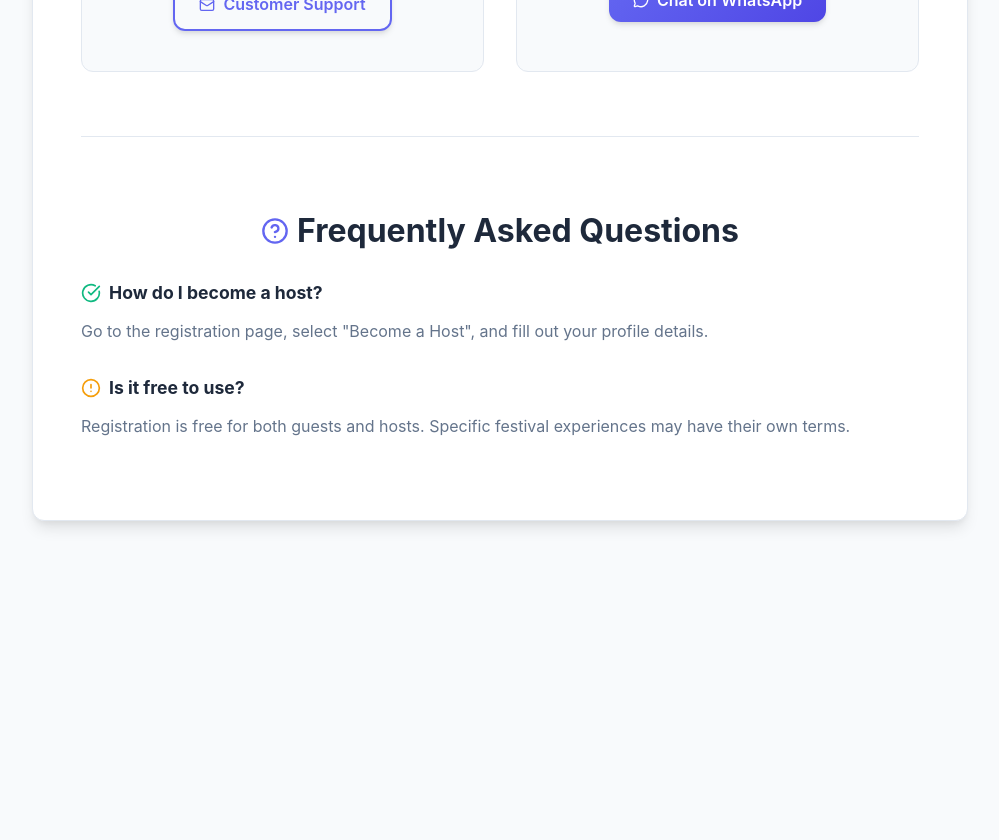
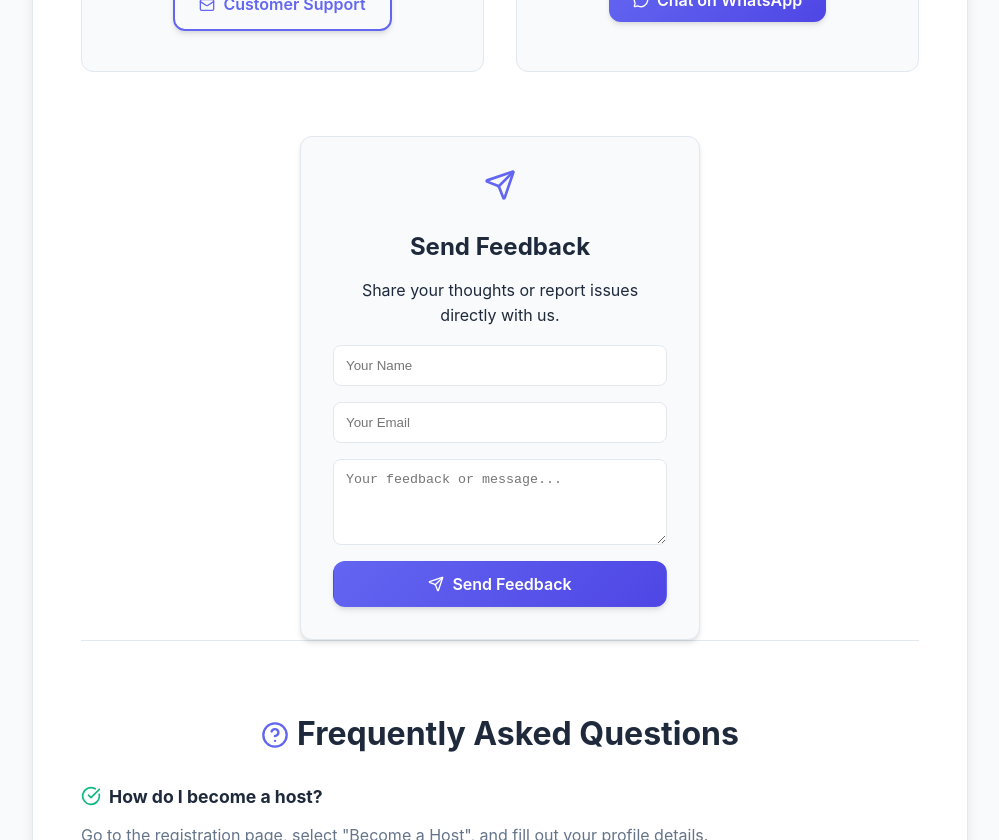
Before and after one commit to singana08/FestiveGuestWebApp, a React (Vite) app: page /help in a window 1280 px wide. Shown: the part 680-1520 px from the top of the page, without its empty margins (140-1139 px from the left). Before the commit the page ends 1265 px from the top, so only its background shows below. Built offline with nearby package versions, Linux system fonts and the light colour scheme; no server answers.

Commit message:
added few UI changes

```diff
--- a/src/App.jsx
+++ b/src/App.jsx
@@ -17,24 +17,25 @@ import Help from './pages/Help';
 import './App.css';
 
 const AppContent = () => {
+  const [menuOpen, setMenuOpen] = useState(false);
+  const [user, setUser] = useState(null);
   const [loading, setLoading] = useState(true);
-  const [menuOpen, setMenuOpen] = useState(false);
-  const [user, setUser] = useState(() => {
+
+  // Initialize user from localStorage immediately
+  useEffect(() => {
     try {
       const saved = localStorage.getItem('user');
       if (saved) {
         const userData = JSON.parse(saved);
-        // Validate user data structure - accept both role and userType
         if (userData && userData.token && userData.email && (userData.role || userData.userType)) {
-          return userData;
+          setUser(userData);
         }
       }
     } catch (e) {
       console.warn('Invalid user data in localStorage');
       localStorage.removeItem('user');
     }
-    return null;
-  });
+  }, []);
   const { unreadCount, clearUnreadCount } = useNotifications();
   const location = useLocation();
 
--- a/src/pages/Help.jsx
+++ b/src/pages/Help.jsx
@@ -1,7 +1,32 @@
-import React from 'react';
-import { Mail, MessageCircle, HelpCircle, Phone, Clock, Users, CheckCircle, AlertCircle } from 'lucide-react';
+import React, { useState } from 'react';
+import { Mail, MessageCircle, HelpCircle, Phone, Clock, Users, CheckCircle, AlertCircle, Send } from 'lucide-react';
+import api from '../utils/api';
 
 const Help = () => {
+  const [feedback, setFeedback] = useState({ name: '', email: '', message: '' });
+  const [sending, setSending] = useState(false);
+  const [sent, setSent] = useState(false);
+
+  const handleFeedbackSubmit = async (e) => {
+    e.preventDefault();
+    if (!feedback.name || !feedback.email || !feedback.message) {
+      alert('Please fill all fields');
+      return;
+    }
+
+    setSending(true);
+    try {
+      await api.post('feedback', feedback);
+      setSent(true);
+      setFeedback({ name: '', email: '', message: '' });
+      setTimeout(() => setSent(false), 3000);
+    } catch (error) {
+      console.error('Failed to send feedback:', error);
+      alert('Failed to send feedback. Please try again.');
+    } finally {
+      setSending(false);
+    }
+  };
   const handleWhatsAppClick = () => {
     // Obfuscate the number in code so it's not a single string
     const countryCode = "91";
@@ -56,6 +81,55 @@ const Help = () => {
           </div>
         </div>
 
+        <div className="feedback-section" style={{ marginTop: '3rem', display: 'flex', justifyContent: 'center' }}>
+          <div style={{ width: '100%', maxWidth: '400px', background: '#f8fafc', padding: '2rem', borderRadius: 'var(--radius)', boxShadow: 'var(--shadow)', border: '1px solid var(--border)', transition: 'all 0.3s ease', textAlign: 'center' }} onMouseEnter={(e) => { e.target.style.transform = 'translateY(-5px)'; e.target.style.borderColor = 'var(--primary)'; e.target.style.boxShadow = 'var(--shadow)'; }} onMouseLeave={(e) => { e.target.style.transform = 'translateY(0)'; e.target.style.borderColor = 'var(--border)'; e.target.style.boxShadow = 'var(--shadow)'; }}>
+            <Send size={32} className="card-icon" style={{ color: 'var(--primary)', margin: '0 auto' }} />
+            <h3 style={{ textAlign: 'center' }}>Send Feedback</h3>
+            <p style={{ textAlign: 'center' }}>Share your thoughts or report issues directly with us.</p>
+            {sent ? (
+              <div style={{ color: 'var(--success)', textAlign: 'center', padding: '1rem' }}>
+                <CheckCircle size={24} style={{ marginBottom: '0.5rem' }} />
+                <p>Feedback sent successfully!</p>
+              </div>
+            ) : (
+              <form onSubmit={handleFeedbackSubmit}>
+                <div style={{ display: 'flex', flexDirection: 'column', gap: '1rem' }}>
+                <input
+                  type="text"
+                  placeholder="Your Name"
+                  value={feedback.name}
+                  onChange={(e) => setFeedback({...feedback, name: e.target.value})}
+                  style={{ padding: '0.75rem', border: '1px solid var(--border)', borderRadius: '0.5rem', width: '100%', boxSizing: 'border-box' }}
+                />
+                <input
+                  type="email"
+                  placeholder="Your Email"
+                  value={feedback.email}
+                  onChange={(e) => setFeedback({...feedback, email: e.target.value})}
+                  style={{ padding: '0.75rem', border: '1px solid var(--border)', borderRadius: '0.5rem', width: '100%', boxSizing: 'border-box' }}
+                />
+                <textarea
+                  placeholder="Your feedback or message..."
+                  value={feedback.message}
+                  onChange={(e) => setFeedback({...feedback, message: e.target.value})}
+                  rows={4}
+                  style={{ padding: '0.75rem', border: '1px solid var(--border)', borderRadius: '0.5rem', resize: 'vertical', width: '100%', boxSizing: 'border-box' }}
+                />
+                <button
+                  type="submit"
+                  disabled={sending}
+                  className="btn btn-primary"
+                  style={{ display: 'flex', alignItems: 'center', gap: '0.5rem', justifyContent: 'center' }}
+                >
+                  <Send size={16} />
+                  {sending ? 'Sending...' : 'Send Feedback'}
+                </button>
+                </div>
+              </form>
+            )}
+          </div>
+        </div>
+
         <div className="faq-section">
           <h2 style={{ display: 'flex', alignItems: 'center', justifyContent: 'center', gap: '0.5rem' }}>
             <HelpCircle size={28} style={{ color: 'var(--primary)' }} />
--- a/src/pages/LandingPage.jsx
+++ b/src/pages/LandingPage.jsx
@@ -5,7 +5,7 @@ const LandingPage = ({ user }) => {
   const navigate = useNavigate();
 
   const getDashboardRoute = () => {
-    const role = user?.role || user?.partitionKey;
+    const role = user?.role || user?.userType || user?.partitionKey;
     if (role === 'Host') return '/host-dashboard';
     if (role === 'Guest') return '/guest-dashboard';
     if (role === 'Admin') return '/admin';
--- a/src/pages/Profile.jsx
+++ b/src/pages/Profile.jsx
@@ -125,9 +125,7 @@ function Profile() {
 
   if (!user) return (
     <div className="profile-container text-center" style={{ padding: '3rem' }}>
-      <div style={{ fontSize: '4rem', marginBottom: '1rem' }}>😕</div>
-      <h3>Profile Not Found</h3>
-      <p style={{ color: '#64748b' }}>Please register or login first to view your profile.</p>
+      <div className="loading">Loading profile...</div>
     </div>
   );
 
```
Also changed, not shown: 5 other files (tests, documents, lock files or other folders).
